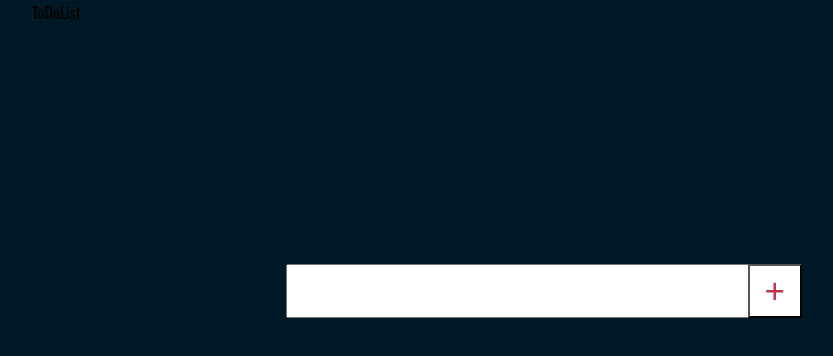
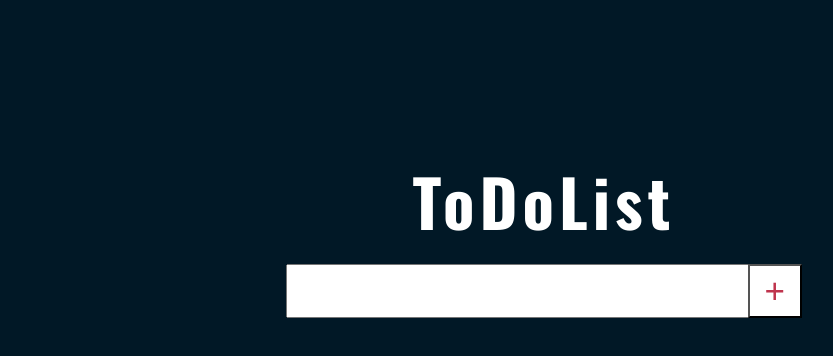
Before and after one commit to Rostek98/To-do-list-, a plain HTML site: page index.html in a window 1280 px wide. Shown: the whole page, without its empty margins (96-929 px from the left). Drawn offline with nearby package versions, Linux system fonts and the light colour scheme.

Commit message:
Fixed tags

```diff
--- a/index.html
+++ b/index.html
@@ -11,7 +11,7 @@
 </head>
 <body>
 
-<div class="wrapper"
+<div class="wrapper">
     <h1>ToDoList </h1>
 
 <section class="search">
```
